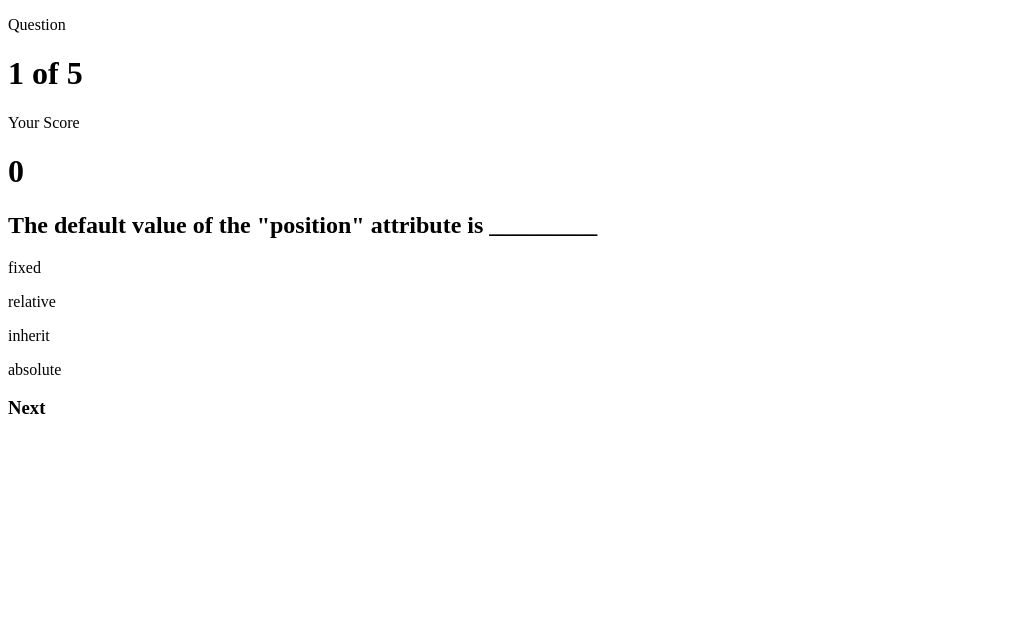
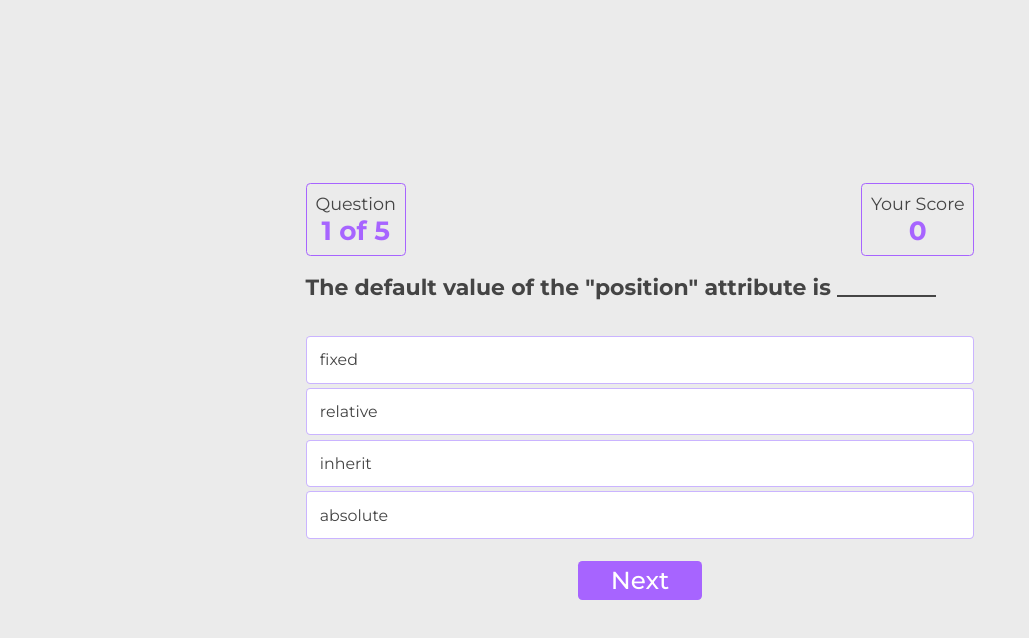
Before and after one commit to tomiwaajayi/Quiz-Game, a plain HTML site: page quiz.html in a window 1280 px wide. Shown: the whole page, without its empty margins (0-1029 px from the left). Drawn offline with Linux system fonts and the light colour scheme; the site is published under a folder, as on GitHub Pages, so addresses that start at the root find nothing.

Commit message:
Link-Fix

```diff
--- a/quiz.html
+++ b/quiz.html
@@ -4,8 +4,8 @@
     <meta charset="UTF-8" />
     <meta name="viewport" content="width=device-width, initial-scale=1.0" />
     <title>Document</title>
-    <link rel="stylesheet" href="/quiz.css" />
-    <link rel="stylesheet" href="/style.css" />
+    <link rel="stylesheet" href="quiz.css" />
+    <link rel="stylesheet" href="style.css" />
     <link
       href="https://fonts.googleapis.com/css2?family=Montserrat:ital,wght@0,100;0,200;0,300;0,400;0,500;0,600;0,700;0,800;0,900;1,100;1,200;1,300;1,400;1,500;1,600;1,700;1,800;1,900&display=swap"
       rel="stylesheet"
```
Also changed, not shown: index.html (+1 -1 lines).
